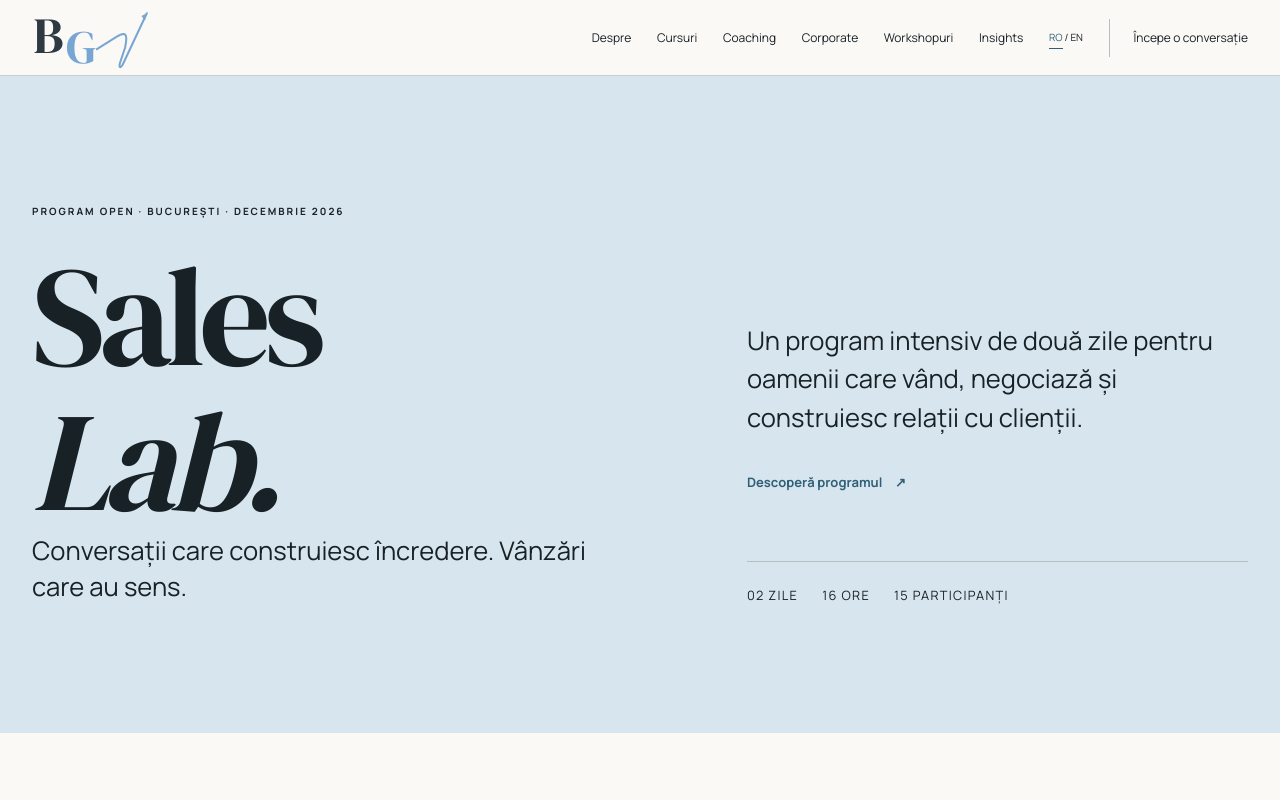
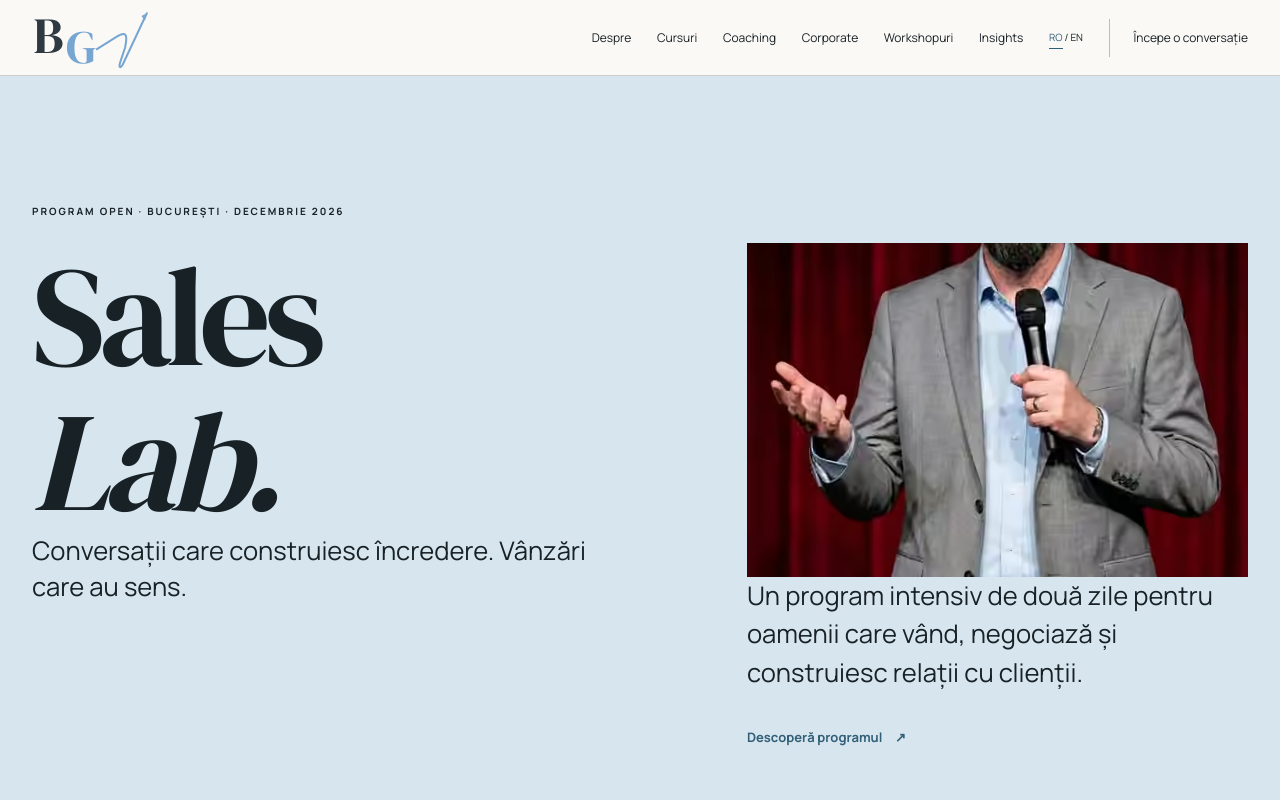
Before and after one commit to ivanovroxana1988-arch/bogdanvizitiu, a Next.js app: page /sales-lab in a window 1280 px wide. Shown: the top 800 px of the page. Built offline with nearby package versions, Linux system fonts and the light colour scheme.

Commit message:
Use existing approved speaking photograph on Sales Lab

```diff
--- a/app/(ro)/sales-lab/page.tsx
+++ b/app/(ro)/sales-lab/page.tsx
@@ -1,5 +1,6 @@
 import type { Metadata } from 'next'
 import styles from './sales-lab.module.css'
+import { EditorialImage } from '@/components/portrait'
 
 export const metadata: Metadata = {
   title: 'Sales Lab — previzualizare privată',
@@ -31,6 +32,7 @@ export default function SalesLabPreview() {
               <p className={styles.subtitle}>Conversații care construiesc încredere. Vânzări care au sens.</p>
             </div>
             <div className={styles.intro}>
+              <EditorialImage asset="speaking" kind="event" className={styles.heroPhoto} locale="ro" />
               <p>Un program intensiv de două zile pentru oamenii care vând, negociază și construiesc relații cu clienții.</p>
               <a href="#program" className="arrow-link">Descoperă programul <span>↗</span></a>
               <div className={styles.facts}><span>02 zile</span><span>16 ore</span><span>15 participanți</span></div>
```
